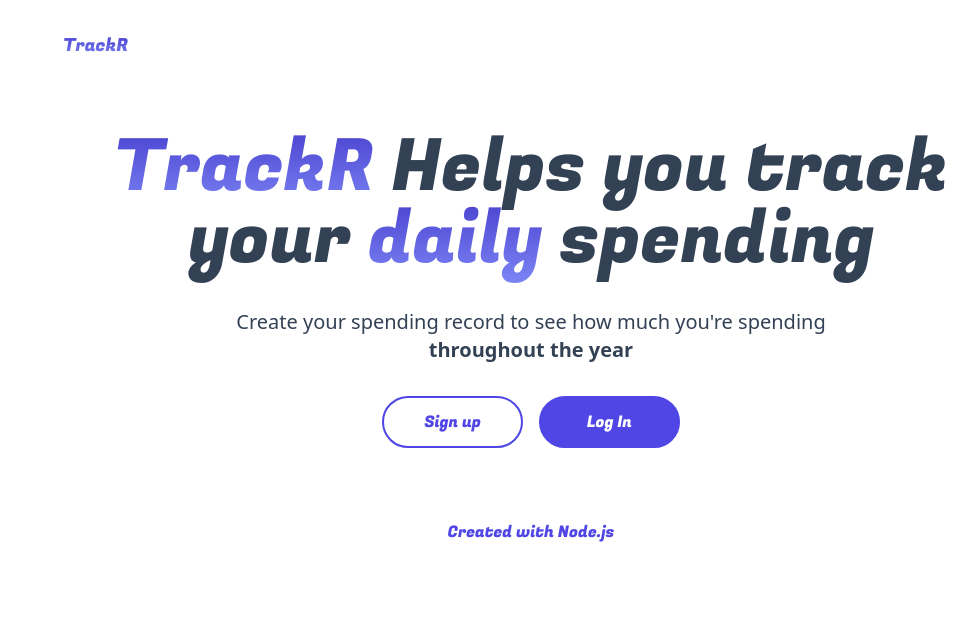
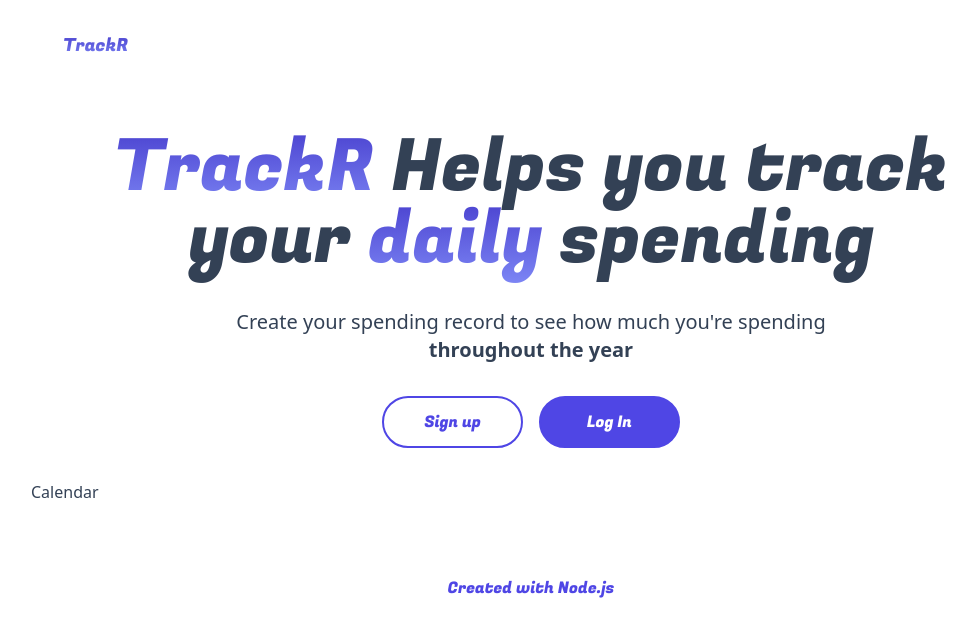
Before and after one commit to HollyWalker1/tracker, a Next.js app: page / in a window 1280 px wide. Shown: the top 636 px of the page, without its empty margins (109-1085 px from the left). Built offline with nearby package versions, Linux system fonts and the light colour scheme.

Commit message:
Initial calendar set up.

```diff
--- /dev/null
+++ b/components/Calendar.js
@@ -0,0 +1,7 @@
+import React from 'react'
+
+export default function Calendar() {
+  return (
+    <div>Calendar</div>
+  )
+}
--- a/components/Hero.js
+++ b/components/Hero.js
@@ -1,6 +1,7 @@
 import React from 'react'
 import { Fugaz_One} from "next/font/google";
 import Button from './Button';
+import Calendar from './Calendar';
 
 
 const fugaz = Fugaz_One({ subsets: ["latin"], weight:['400']})
@@ -14,6 +15,7 @@ export default function Hero() {
             <Button text="Sign up"/>
             <Button text="Log In" dark/>
         </div>
+        <Calendar />
     </div>
   )
 }
```
